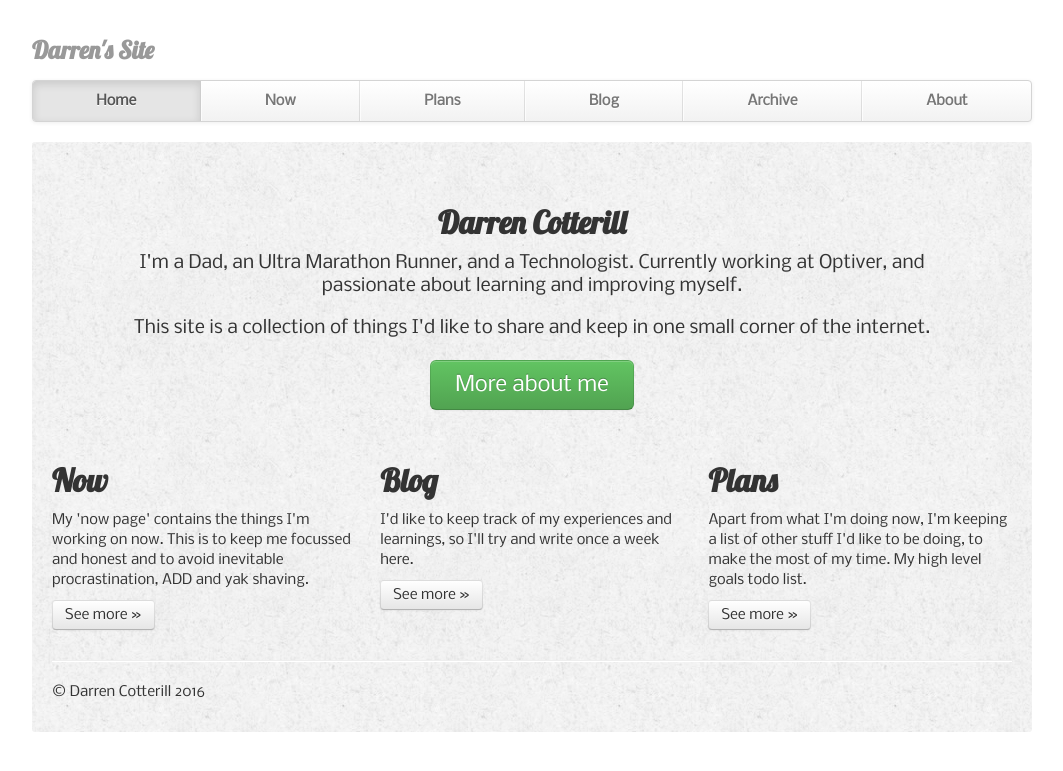
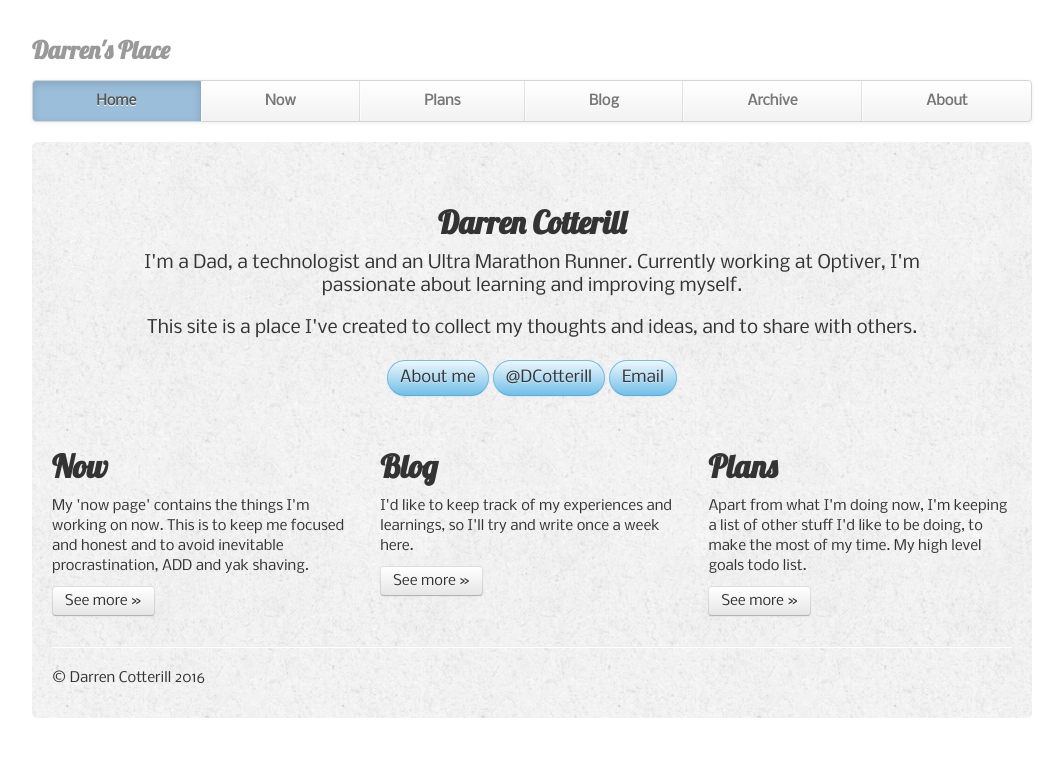
Before and after one commit to DCotterill/DCotterill.github.io, a Jekyll site: the page built from index.html, in a window 1280 px wide. Shown: the top 771 px of the page, without its empty margins (108-1171 px from the left). Built offline with Jekyll 4.4.1, drawn with Linux system fonts in a browser that asks for light colours; nearby versions of some CDN libraries; some web fonts are replaced.

Commit message:
Button styling changes. Some content updates

```diff
--- a/_layouts/default.html
+++ b/_layouts/default.html
@@ -40,7 +40,7 @@
           max-width: 1000px;
           background: url(/img/paper_3.png) repeat 0 0;
           padding:20px;
-          border-radius: 3px;
+          border-radius: 5px;
       }
 
       .container > hr {
@@ -62,8 +62,28 @@
         line-height: 1.25;
       }
       .jumbotron .btn {
-        font-size: 21px;
-        padding: 14px 24px;
+        font-size: 16px;
+        padding: 7px 12px;
+
+        -webkit-border-radius: 20px;
+        -moz-border-radius: 20px;
+        border-radius: 20px;
+
+          background-color: hsl(201, 72%, 68%) !important;
+          background-repeat: repeat-x;
+          filter: progid:DXImageTransform.Microsoft.gradient(startColorstr="#edf7fc", endColorstr="#72bfe8");
+          background-image: -khtml-gradient(linear, left top, left bottom, from(#edf7fc), to(#72bfe8));
+          background-image: -moz-linear-gradient(top, #edf7fc, #72bfe8);
+          background-image: -ms-linear-gradient(top, #edf7fc, #72bfe8);
+          background-image: -webkit-gradient(linear, left top, left bottom, color-stop(0%, #edf7fc), color-stop(100%, #72bfe8));
+          background-image: -webkit-linear-gradient(top, #edf7fc, #72bfe8);
+          background-image: -o-linear-gradient(top, #edf7fc, #72bfe8);
+          background-image: linear-gradient(#edf7fc, #72bfe8);
+          border-color: #72bfe8 #72bfe8 hsl(201, 72%, 61%);
+          color: #333 !important;
+          text-shadow: 0 1px 1px rgba(255, 255, 255, 0.46);
+          -webkit-font-smoothing: antialiased;
+
       }
 
       /* Supporting marketing content */
@@ -103,6 +123,16 @@
         border-radius: 0 3px 3px 0;
       }
 
+      .navbar .nav > .active > a,
+      .navbar .nav > .active > a:hover,
+      .navbar .nav > .active > a:focus {
+          color: #555555;
+          text-decoration: none;
+          background-color: #9bbeda;
+          -webkit-box-shadow: inset 0 3px 8px rgba(0, 0, 0, 0.125);
+          -moz-box-shadow: inset 0 3px 8px rgba(0, 0, 0, 0.125);
+          box-shadow: inset 0 3px 8px rgba(0, 0, 0, 0.125);
+      }
     </style>
     <link href="/css/bootstrap-responsive.css" rel="stylesheet">
 
@@ -133,7 +163,7 @@
     <div class="container">
 
       <div class="masthead">
-        <h3 class="muted">Darren's Site</h3>
+        <h3 class="muted">Darren's Place</h3>
         <div class="navbar">
           <div class="navbar-inner">
             <div class="container">
--- a/index.html
+++ b/index.html
@@ -6,16 +6,18 @@ title: Darren Cotterill
 <!-- Jumbotron -->
 <div class="jumbotron">
     <h2>Darren Cotterill</h2>
-    <p class="lead"> I'm a Dad, an Ultra Marathon Runner, and a Technologist. Currently working at Optiver, and passionate about learning and improving myself.</p>
-    <p class="lead"> This site is a collection of things I'd like to share and keep in one small corner of the internet.</p>
-    <a class="btn btn-large btn-success" href="#">More about me</a>
+    <p class="lead"> I'm a Dad, a technologist and an Ultra Marathon Runner. Currently working at Optiver, I'm passionate about learning and improving myself.</p>
+    <p class="lead"> This site is a place I've created to collect my thoughts and ideas, and to share with others.</p>
+    <a class="btn btn-large btn-success" href="#">About me</a>
+    <a class="btn btn-large btn-success" href="http://www.twitter.com/dcotterill">@DCotterill</a>
+    <a class="btn btn-large btn-success" href="mailto:darren.cotterill@gmail.com">Email</a>
 </div>
 
 <!-- Example row of columns -->
 <div class="row-fluid">
     <div class="span4">
         <h2>Now</h2>
-        <p>My 'now page' contains the things I'm working on now. This is to keep me focussed and honest and to avoid inevitable procrastination, ADD and yak shaving.</p>
+        <p>My 'now page' contains the things I'm working on now. This is to keep me focused and honest and to avoid inevitable procrastination, ADD and yak shaving.</p>
         <p><a class="btn" href="/now">See more &raquo;</a></p>
     </div>
     <div class="span4">
```
Also changed, not shown: now/index.md (+5 -2 lines).
